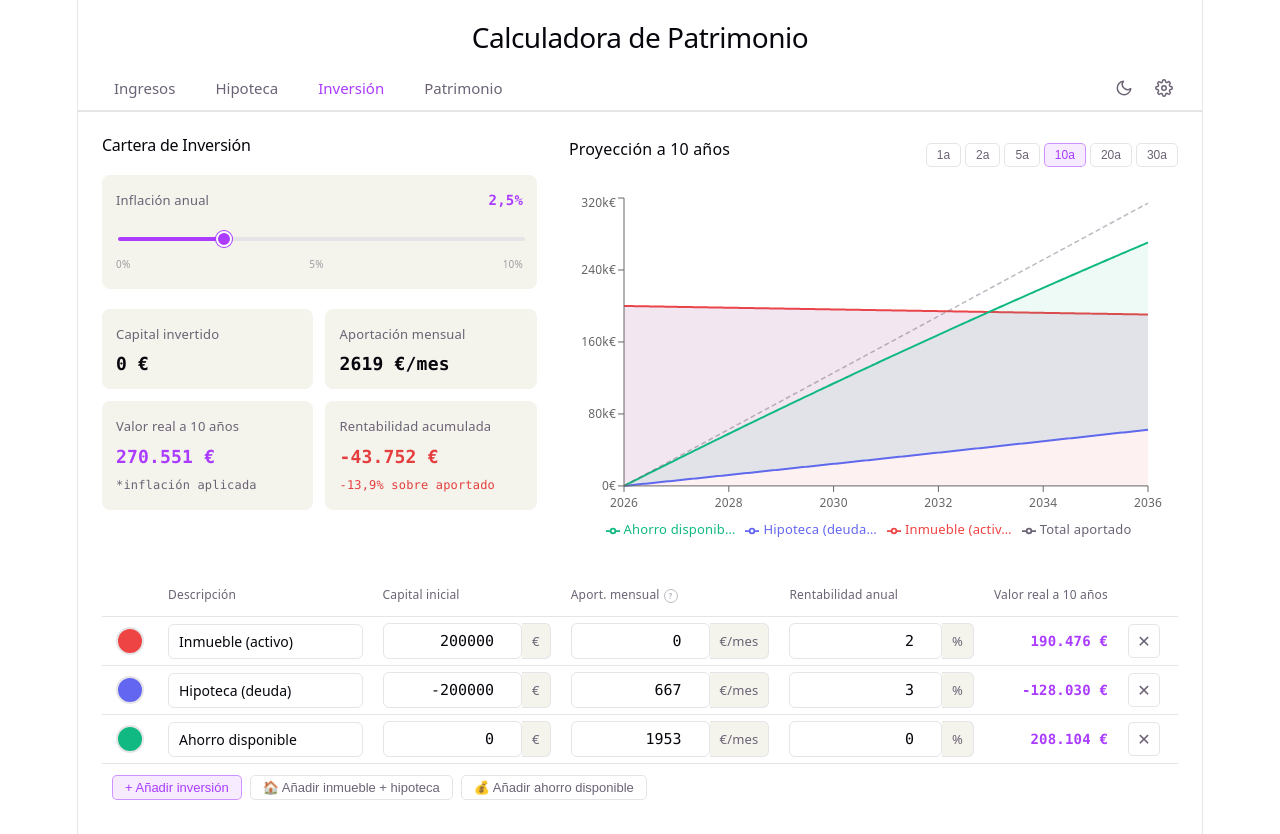
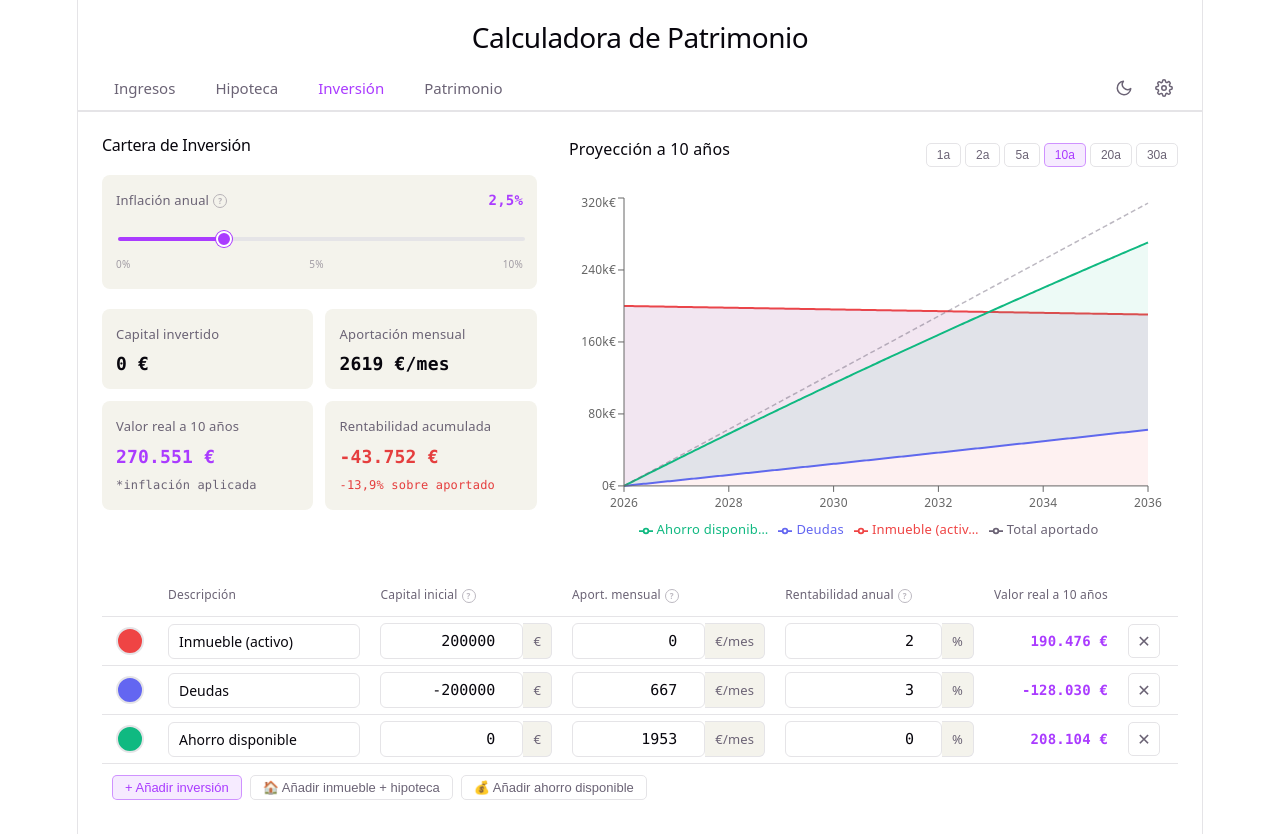
Before and after one commit to aleixRabassa/calculadora-patrimonio, a React (Vite) app: page / in a window 1280 px wide. Both pictures are taken after a click on the tab "Inversión". Built offline with nearby package versions, Linux system fonts and the light colour scheme.

Commit message:
feat: update debt description and enhance tooltip information for inflation and capital

```diff
--- a/src/components/Inversion.tsx
+++ b/src/components/Inversion.tsx
@@ -96,7 +96,7 @@ function buildDefaultInversionState(): InversionState {
       },
       {
         id: 'default-hipoteca',
-        descripcion: 'Hipoteca (deuda)',
+        descripcion: 'Deudas',
         capitalInicial: -financedAmount,
         aportacionMensual: hipotecaMensual,
         rentabilidadAnual: hipotecaState.interestRate,
@@ -297,7 +297,7 @@ export function Inversion() {
         },
         {
           id: crypto.randomUUID(),
-          descripcion: 'Hipoteca (deuda)',
+          descripcion: 'Deudas',
           capitalInicial: -financedAmount,
           aportacionMensual: hipoteca.capital / (hipotecaState.termYears * 12),
           rentabilidadAnual: hipotecaState.interestRate,
@@ -351,7 +351,16 @@ export function Inversion() {
 
           <div className="inflation-control">
             <div className="inflation-control__header">
-              <span className="inflation-control__label">Inflación anual</span>
+              <span className="inflation-control__label">
+                Inflación anual
+                <span className="col-info" tabIndex={0}>
+                  ?
+                  <span className="col-info__tooltip">
+                    Reduce el valor real del patrimonio con el tiempo.<br />
+                    Para ignorar el efecto de la inflación, ponlo a 0%.
+                  </span>
+                </span>
+              </span>
               <span className="inflation-control__value">{fmtPct(inflationPct)}%</span>
             </div>
             <input
@@ -491,24 +500,45 @@ export function Inversion() {
             <tr>
               <th className="inversion-table__col--color" />
               <th className="inversion-table__col--desc">Descripción</th>
-              <th className="inversion-table__col--num">Capital inicial</th>
+              <th className="inversion-table__col--num">
+                Capital inicial
+                <span className="col-info" tabIndex={0}>
+                  ?
+                  <span className="col-info__tooltip">
+                    Valor del activo en el momento inicial.<br />
+                    <br />
+                    <strong>Deudas</strong><br />
+                    El valor debe ser negativo, ya que representa un pasivo en el patrimonio.
+                  </span>
+                </span>
+              </th>
               <th className="inversion-table__col--num">
                 Aport. mensual
                 <span className="col-info" tabIndex={0}>
                   ?
                   <span className="col-info__tooltip">
                     <strong>Ahorro disponible</strong><br />
-                    Capital inicial: ahorro disponible menos la entrada de la hipoteca.<br />
-                    Aportación: ahorro mensual (neto − gastos) menos la suma de las aportaciones mensuales del resto de filas de la tabla. Si la hipoteca ya está en la lista, su cuota se descuenta automáticamente.<br />
+                    Ahorro mensual disponible (neto − gastos) menos el resto de aportaciones.<br />
                     <br />
-                    <strong>Hipoteca (deuda)</strong><br />
+                    <strong>Deudas</strong><br />
                     Solo la amortización de capital:<br />
                     <em>capital financiado ÷ (años × 12)</em><br />
                     No incluye intereses.
                   </span>
                 </span>
               </th>
-              <th className="inversion-table__col--num">Rentabilidad anual</th>
+              <th className="inversion-table__col--num">
+                Rentabilidad anual
+                <span className="col-info" tabIndex={0}>
+                  ?
+                  <span className="col-info__tooltip">
+                    Rentabilidad esperada anual del activo.<br />
+                    <br />
+                    <strong>Deudas</strong><br />
+                    Equivale al tipo de interés del préstamo, este debe ser positivo.
+                  </span>
+                </span>
+              </th>
               <th className="inversion-table__col--num">Valor real a {horizonYears} {horizonYears === 1 ? 'año' : 'años'}</th>
               <th className="inversion-table__col--action" />
             </tr>
```
